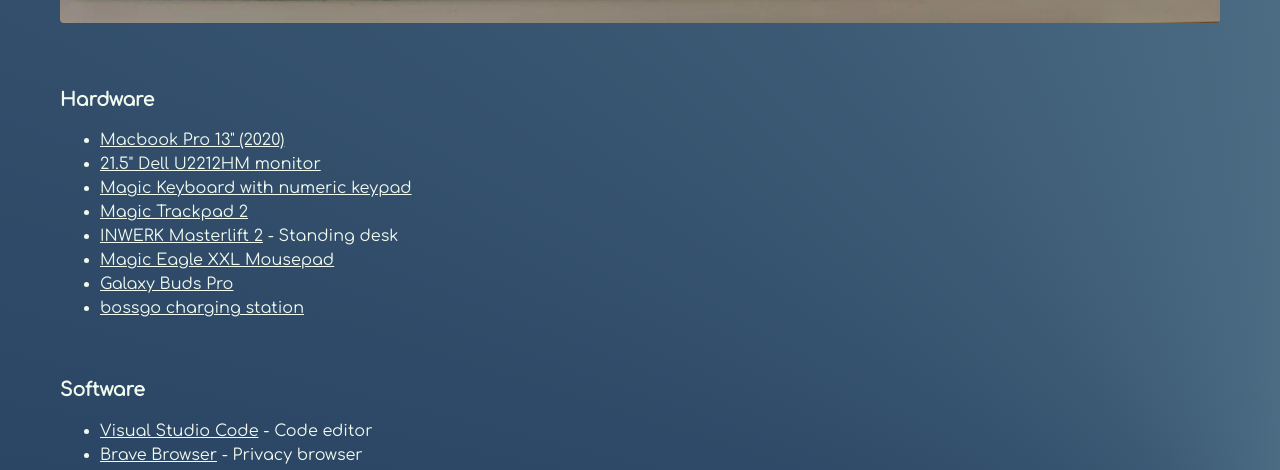
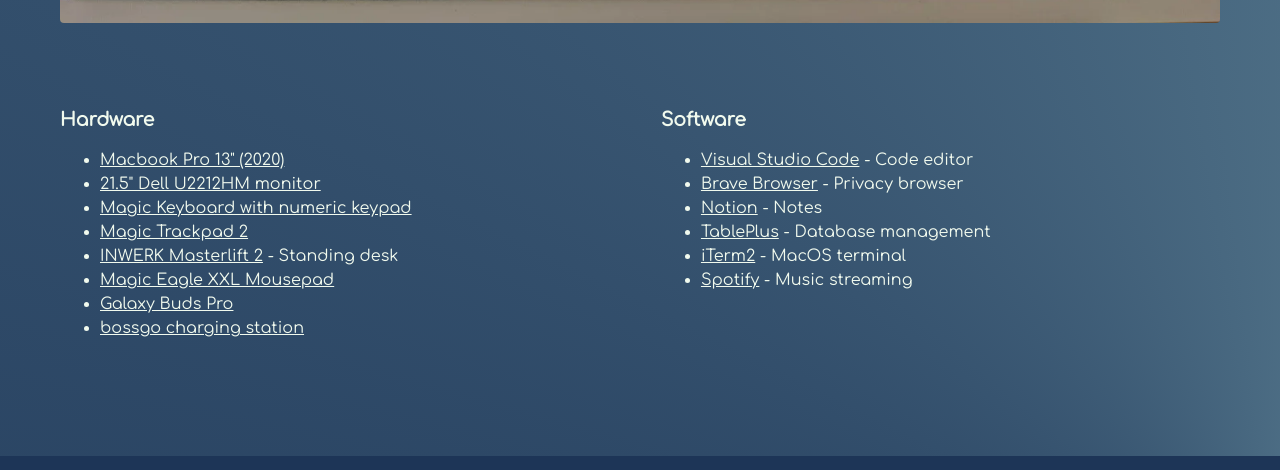
Before and after one commit to lauenroth/joerg.dev, a Gatsby site: page /uses in a window 1280 px wide. Shown: the part 980-1450 px from the top of the page. Built offline with nearby package versions, Linux system fonts and the light colour scheme; Gatsby itself is replaced by a stand-in of ours.

Commit message:
use grid

```diff
--- a/src/pages/uses.tsx
+++ b/src/pages/uses.tsx
@@ -21,6 +21,8 @@
           alt="My setup with laptop, monitor, keyboard etc"
         />
       </p>
+      <SetupDetails>
+        <div>
           <h3>Hardware</h3>
           <ul>
             <li>
@@ -65,12 +67,14 @@
               </a>
             </li>
           </ul>
+        </div>
 
+        <div>
           <h3>Software</h3>
           <ul>
             <li>
-          <a href="https://code.visualstudio.com/">Visual Studio Code</a> - Code
-          editor
+              <a href="https://code.visualstudio.com/">Visual Studio Code</a> -
+              Code editor
             </li>
             <li>
               <a href="https://brave.com/">Brave Browser</a> - Privacy browser
@@ -89,6 +93,8 @@
               <a href="https://www.spotify.com/">Spotify</a> - Music streaming
             </li>
           </ul>
+        </div>
+      </SetupDetails>
     </Wrapper>
   </MainLayout>
 );
@@ -108,4 +114,10 @@
   }
 `;
 
+const SetupDetails = styled.div`
+  display: grid;
+  grid-gap: 20px;
+  grid-template-columns: auto auto;
+`;
+
 export default UsesPage;
```
Lines whose indentation alone changed are shown as unchanged.
